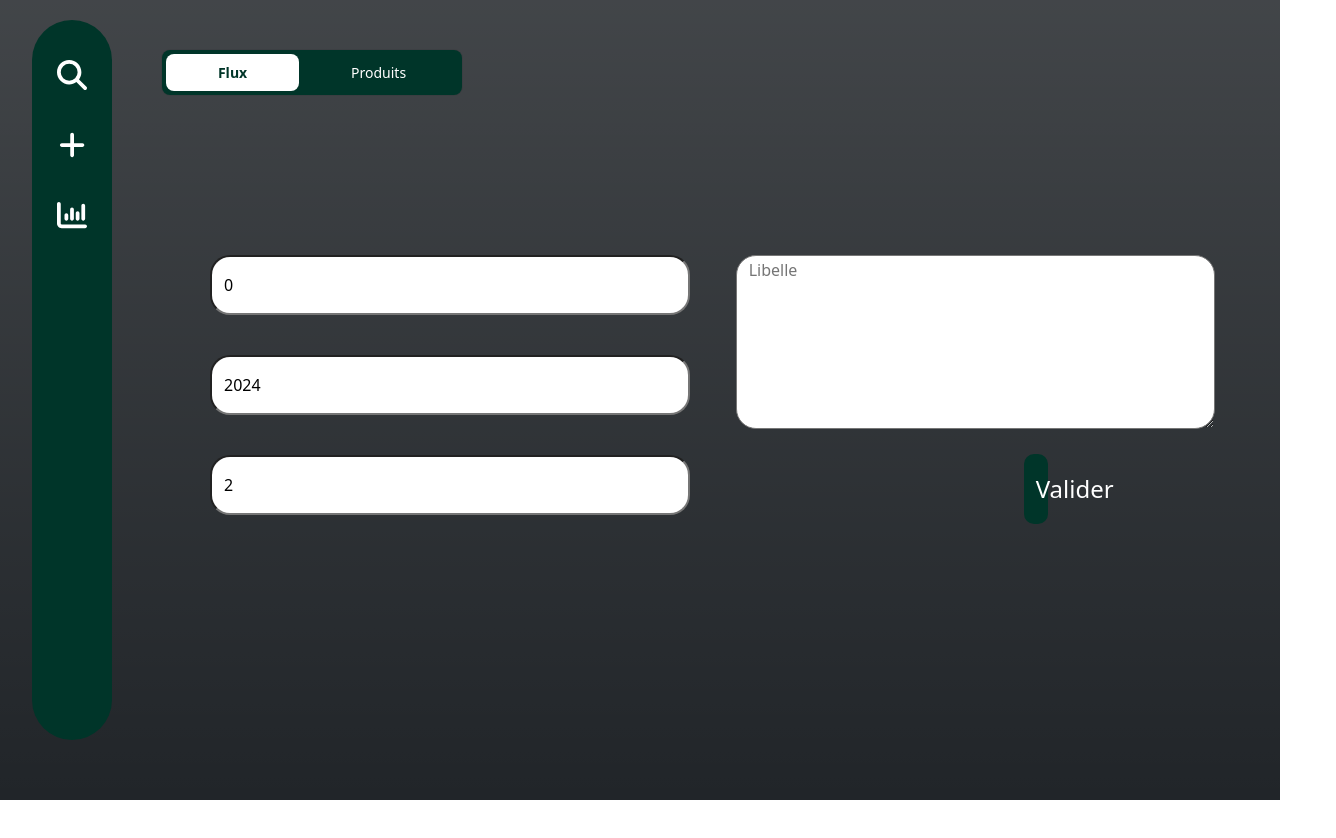
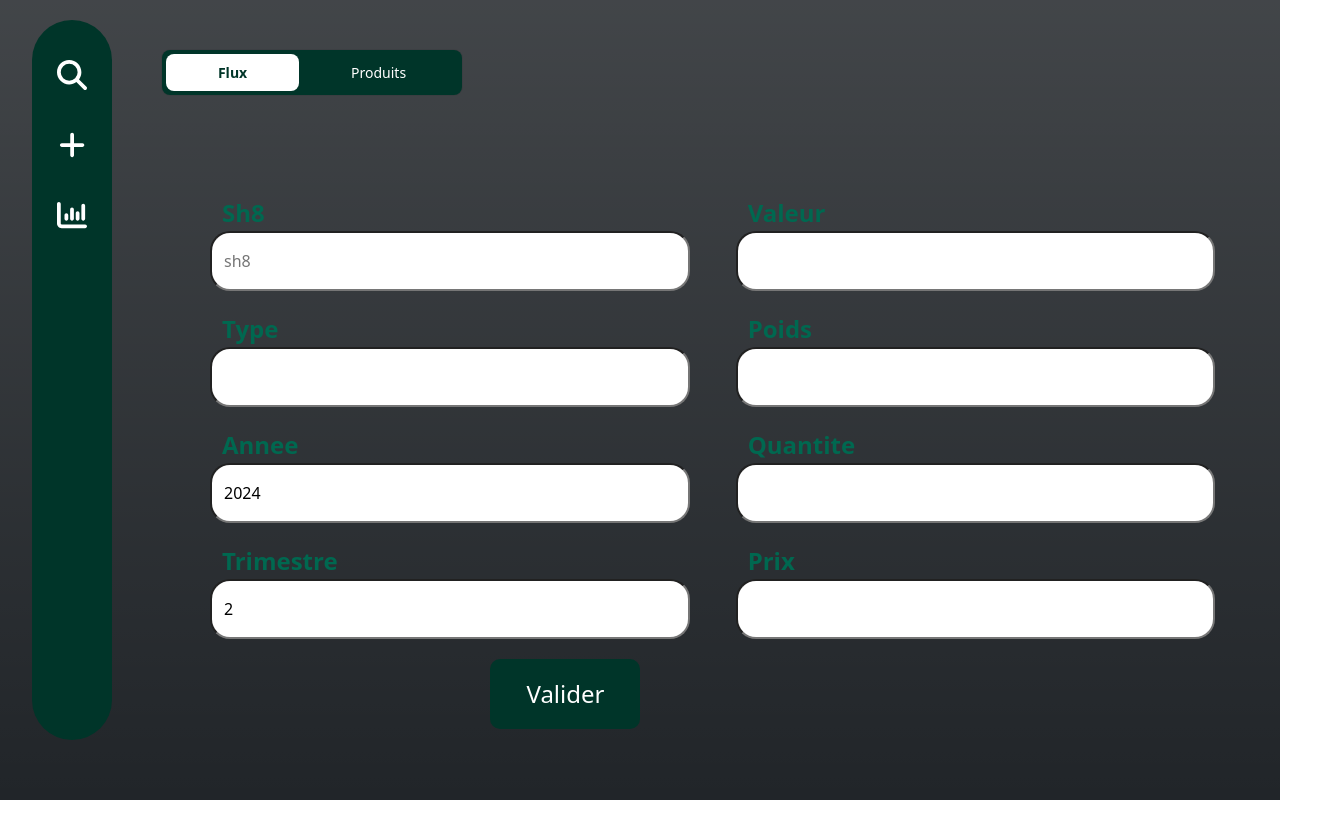
Before and after one commit to Boy-With-Uke/Instat, a React (Create React App) app in the folder instat-ui/: page /add in a window 1280 px wide. Shown: the top 838 px of the page, 1336 px wide, since content can reach past the window. Built offline with nearby package versions, Linux system fonts and the light colour scheme.

Commit message:
adding span and create from ui

```diff
--- a/instat-ui/src/assets/main.css
+++ b/instat-ui/src/assets/main.css
@@ -51,7 +51,7 @@ tr td {
 
 .flux-table .iconz-left {
   color: #003529;
-  margin-left: 35%;
+  margin-left: 30%;
 }
 .flux-table .iconz-right {
   color: #003529;
@@ -71,7 +71,7 @@ tr td {
   border-radius: 10px;
 }
 .add-section .main {
-  margin-top: 80px;
+  margin-top: 20px;
 }
 
 /* PRODUCT ADD */
@@ -120,13 +120,13 @@ tr td {
   padding: 50px 30px 20px 30px;
 }
 
-.add-section .flux .left input {
+.add-section .flux input {
   border-radius: 20px;
   height: 60px;
 }
 
 .add-section .flux .left .row {
-  margin-bottom: 40px;
+  margin-bottom: 20px;
 }
 
 .add-section .flux .right {
@@ -138,7 +138,7 @@ tr td {
 }
 
 .add-section .flux .right .row {
-  margin-bottom: 25px;
+  margin-bottom: 20px;
 }
 .add-section .flux .right .row .buttonRow {
   padding: 0 50px 0 50px;
@@ -154,9 +154,48 @@ tr td {
 .mainButton {
   color: white;
   background-color: #003529;
+  width: 150px;
   outline: none;
   border: none;
   font-size: 1.5rem;
   height: 70px;
   border-radius: 10px;
 }
+.flux .button-row {
+  display: flex;
+  justify-content: center;
+  align-items: center;
+  padding: 0;
+  margin-left: -820px;
+}
+.flux .mainButton {
+  color: white;
+  background-color: #003529;
+  width: 150px;
+  outline: none;
+  border: none;
+  font-size: 1.5rem;
+  height: 70px;
+  border-radius: 10px;
+}
+.main .product span {
+  color: #006850;
+  font-size: 1.5rem;
+  font-weight: bolder;
+}
+.main .flux span {
+  color: #006850;
+  font-size: 1.5rem;
+  font-weight: bolder;
+}
+.add-section .flux .right .row .mainButton:hover {
+  color: #fff;
+  background-color: white;
+  box-shadow: rgba(0, 0, 0, 0.5) 0 10px 20px;
+  transform: translateY(-3px);
+}
+/*button pressing effect*/
+.mainButton:active {
+  box-shadow: none;
+  transform: translateY(0);
+}
--- a/instat-ui/src/assets/searchBar.css
+++ b/instat-ui/src/assets/searchBar.css
@@ -26,8 +26,6 @@
 }
 /*hover effect*/
 button:hover {
-  color: #fff;
-  background-color: white;
   box-shadow: rgba(0, 0, 0, 0.5) 0 10px 20px;
   transform: translateY(-3px);
 }
--- a/instat-ui/src/components/AddFlux.tsx
+++ b/instat-ui/src/components/AddFlux.tsx
@@ -2,36 +2,41 @@ import { useState } from "react";
 
 export default function AddFlux() {
   const [sh8, setSh8] = useState(0);
-  const [anneeApp, setAnneeApp] = useState(new Date().getFullYear());
-  const [trimestreApp, setTrimestreApp] = useState(
+  const [type, setType] = useState("");
+  const [annee, setAnnee] = useState(new Date().getFullYear());
+  const [trimestre, setTrimestre] = useState(
     Math.ceil((new Date().getMonth() + 1) / 3)
   );
-  const [libelle, setLibelle] = useState("");
+  const [valeur, setValeur] = useState(0);
+
+  const [poids, setPoids] = useState(0);
+  const [quantite, setQuantite] = useState(0);
+  const [prix, setPrix] = useState(0);
 
   const handleAddProduct = async (event: React.FormEvent) => {
     event.preventDefault();
 
     try {
       const reponse = await fetch(
-        "http://localhost:3000/api/instat/product/new",
+        "http://localhost:3000/api/instat/flux/new",
         {
           method: "POST",
           headers: {
             "Content-Type": "application/json",
           },
           body: JSON.stringify({
-            sh8_product: sh8,
-            libelle_product: libelle,
-            AnneeApparition: anneeApp,
-            TrimestreApparition: trimestreApp,
+            sh8: sh8,
+            type: type,
+            annee: annee,
+            trimestre: trimestre,
+            valeur: valeur,
+            poids_net: poids,
+            quantite: quantite,
+            prix_unitaire: prix,
           }),
         }
       );
       console.log(reponse);
-      setSh8(0);
-      setAnneeApp(0);
-      setTrimestreApp(0);
-      setLibelle("");
       alert("Nouveau produits ajouter avec succes");
     } catch (e) {
       alert(e);
@@ -43,49 +48,81 @@ export default function AddFlux() {
       <form className="flux" onSubmit={(event) => handleAddProduct(event)}>
         <div className="col-6 left">
           <div className="row">
+            <span>Sh8</span>
             <input
               type="number"
               placeholder="sh8"
               required
-              value={sh8}
               onChange={(event) => setSh8(Number(event.target.value))}
             />
           </div>
           <div className="row">
+            <span>Type</span>
             <input
-              type="number"
-              placeholder="Annee d'apparition"
+              type="text"
               required
-              value={anneeApp}
-              onChange={(event) => setAnneeApp(Number(event.target.value))}
+              value={type}
+              onChange={(event) => setType(event.target.value)}
             />
           </div>
           <div className="row">
+            <span>Annee</span>
+            <input
+              type="number"
+              required
+              value={annee}
+              onChange={(event) => setAnnee(Number(event.target.value))}
+            />
+          </div>
+          <div className="row">
+            <span>Trimestre</span>
             <input
               type="number"
               placeholder="Trismestre d'apparition"
               max={4}
               required
-              value={trimestreApp}
-              onChange={(event) => setTrimestreApp(Number(event.target.value))}
+              value={trimestre}
+              onChange={(event) => setTrimestre(Number(event.target.value))}
             />
           </div>
         </div>
+
         <div className="col-6 right">
           <div className="row">
-            <textarea
-              name=""
-              id="libelle"
-              cols={30}
-              rows={7}
-              placeholder="Libelle"
+            <span>Valeur</span>
+            <input
+              type="number"
               required
-              value={libelle}
-              onChange={(event) => setLibelle(event.target.value)}
-            ></textarea>
+              onChange={(event) => setValeur(Number(event.target.value))}
+            />
           </div>
-          <div className="row buttonRow">
-            <button type="submit" className="mainButton">Valider</button>
+          <div className="row">
+            <span>Poids</span>
+            <input
+              type="number"
+              required
+              onChange={(event) => setPoids(Number(event.target.value))}
+            />
+          </div>
+          <div className="row">
+            <span>Quantite</span>
+            <input
+              type="number"
+              required
+              onChange={(event) => setQuantite(Number(event.target.value))}
+            />
+          </div>
+          <div className="row">
+            <span>Prix</span>
+            <input
+              type="number"
+              onChange={(event) => setPrix(Number(event.target.value))}
+            />
+          </div>
+          <div className="button-row">
+            <button type="submit" className="mainButton">
+              Valider
+            </button>
           </div>
         </div>
       </form>
--- a/instat-ui/src/components/AddProduct.tsx
+++ b/instat-ui/src/components/AddProduct.tsx
@@ -43,15 +43,16 @@ export default function AddProduct() {
       <form className="product" onSubmit={(event) => handleAddProduct(event)}>
         <div className="col-6 left">
           <div className="row">
+            <span>Sh8</span>
             <input
               type="number"
               placeholder="sh8"
               required
-              value={sh8}
               onChange={(event) => setSh8(Number(event.target.value))}
             />
           </div>
           <div className="row">
+            <span>Annee d'apparition</span>
             <input
               type="number"
               placeholder="Annee d'apparition"
@@ -61,6 +62,7 @@ export default function AddProduct() {
             />
           </div>
           <div className="row">
+            <span>Trimestre d'apparition</span>
             <input
               type="number"
               placeholder="Trismestre d'apparition"
@@ -73,6 +75,7 @@ export default function AddProduct() {
         </div>
         <div className="col-6 right">
           <div className="row">
+            <span>Libelle</span>
             <textarea
               name=""
               id="libelle"
```
